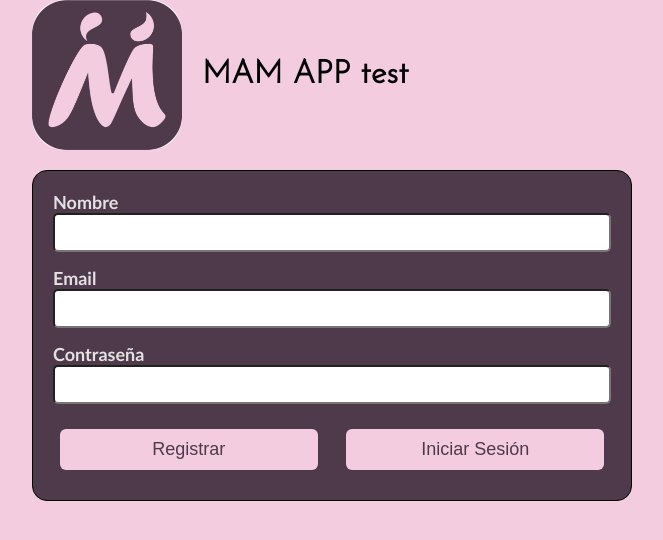
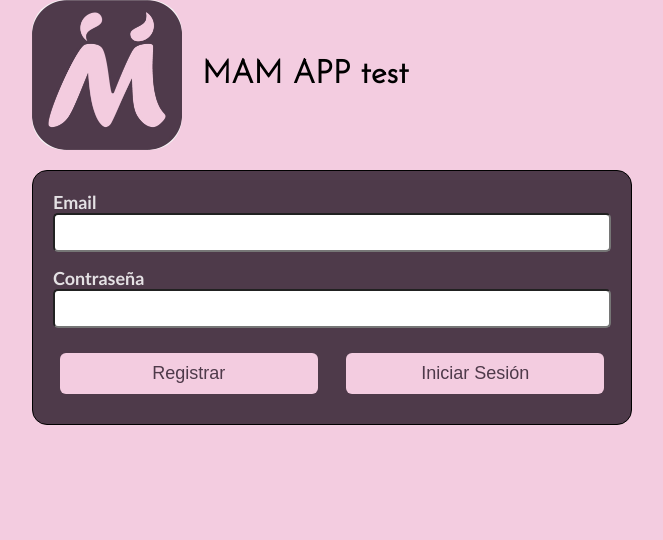
Before and after one commit to franciscopanchosalazar/mamApp, a Flask app: page / in a window 1280 px wide. Shown: the part 20-560 px from the top of the page, without its empty margins (308-971 px from the left). Run offline with Flask 3, Linux system fonts and the light colour scheme.

Commit message:
Email y nombres unicos, registrar y modificar perfil funcionando, creacion de sesiones

```diff
--- a/main.py
+++ b/main.py
@@ -1,4 +1,4 @@
-from flask import Flask, render_template, redirect, request, url_for, session, jsonify     # Necesario para llamar a las paginas html y obtener su información
+from flask import Flask, render_template, redirect, request, url_for, session, jsonify    # Necesario para llamar a las paginas html y obtener su información
 import mysql.connector # Permite a Python hablar con las bases de datos de MySQL
 from dotenv import load_dotenv # Utilizado para traer la información privada desde el servidor a este archivo (.env)
 import os # Nos permite acceder a las variables mencionadas antes
@@ -6,6 +6,7 @@ import os # Nos permite acceder a las variables mencionadas antes
 from werkzeug.security import generate_password_hash, check_password_hash
 
 app = Flask(__name__)   # Inicializa un objeto de la clase Flask
+app.secret_key = "mi_app_key" # Crea una session key
 
 # Lee el archivo .env y hace que los valores dentro de él esten disponibles para el programa.
 
@@ -31,22 +32,24 @@ def registrar_usuario():
     cursor = db.cursor()    # Utilizado para llevar a cabo las queries de MySql
 
     if request.method == "POST":
-        nombre_usuario =  request.form["nombre"]
         email = request.form["email"]
         contraseña = request.form["contraseña"]
 
-        # Hash the password before saving
+        # Encripta la contraseña antes de guardarla
         contraseña_encriptada = generate_password_hash(contraseña)
 
         # Utilizado para probar si estamos obteniendo info de la forma de resgistro
-        print(nombre_usuario)
         print(email)
         print(contraseña)
         print(contraseña_encriptada)
 
-        sql_query = "INSERT INTO usuarios (nombre_usuario, email, contraseña_encriptada) VALUES (%s, %s, %s)"
-        cursor.execute(sql_query, (nombre_usuario, email, contraseña_encriptada))
+        sql_query = "INSERT INTO usuarios (email, contraseña_encriptada) VALUES (%s, %s);"
+        cursor.execute(sql_query, (email, contraseña_encriptada))
         db.commit()
+
+        # Obtener id para saber usuario actual.
+        session["id"] = cursor.lastrowid
+        session["email"] = email
 
         return redirect(url_for("modificar_perfil"))
 
@@ -68,6 +71,13 @@ def login():
     return render_template("login.html")
 # ------------------------------------------------------------------------------------------------------------------------------
 
+@app.route('/cerrar_sesion')
+def logout():
+    session.pop("id_usuario", None) # Remueve al usuario de la sesion si es que este existe.
+    session.pop("email", None)
+    return redirect(url_for("registrar_usuario"))
+# ------------------------------------------------------------------------------------------------------------------------------
+
 @app.route('/modificar_perfil' , methods=['GET', 'POST'])
 def modificar_perfil():
     cursor = db.cursor()    # Utilizado para llevar a cabo las queries de MySql
@@ -86,6 +96,20 @@ def modificar_perfil():
         print(comuna)
         print(descripcion)
 
+        # Obtiene la id de la sesion actual
+        id_usuario = session.get("id")
+
+        sql_query = """UPDATE usuarios SET
+        nombre_usuario = %s,
+        edad = %s,
+        signo = %s,
+        comuna= %s,
+        descripcion = %s
+        WHERE id = %s;"""
+
+        cursor.execute(sql_query, (nombre, edad, signo, comuna, descripcion, id_usuario))
+        db.commit()
+
         return redirect(url_for("perfil"))
 
     return render_template("editProfile.html")
--- a/schema.sql
+++ b/schema.sql
@@ -3,8 +3,8 @@ USE mamApp;
 
 CREATE TABLE usuarios(
     id INT AUTO_INCREMENT PRIMARY KEY,
-    nombre_usuario VARCHAR(100) NOT NULL,
-    email VARCHAR(100) NOT NULL,
+    nombre_usuario VARCHAR(100) UNIQUE,
+    email VARCHAR(100) NOT NULL UNIQUE,
     edad VARCHAR(100),
     signo VARCHAR(100),
     comuna VARCHAR(100),
--- a/templates/editProfile.html
+++ b/templates/editProfile.html
@@ -75,6 +75,11 @@
             <div class="campo">
                 <button type="reset" class="botones">Borrar</button>
             </div>
+
+            <!-- PARA PRUEBAS -->
+            <div class="campo">
+                <button type="button" class="botones"><a href="{{ url_for('logout') }}">Cerrar sesion</a></button>
+            </div>
         </div>
     </form>
 </div>
--- a/templates/register.html
+++ b/templates/register.html
@@ -18,17 +18,11 @@
 
             <!-- Primera fila -->
             <div class="campoCompleto">
-                <label for="nombre">Nombre</label> <!-- for conecta label con input con la id que lleva el mismo nombre -->
-                <input type="text" name="nombre" id="nombre" required> <!-- name es enviado cuando la forma es enviada -->
-            </div>
-
-            <!-- Segunda fila -->
-            <div class="campoCompleto">
                 <label for="email">Email</label>
                 <input type="email" name="email" id="email" required>
             </div>
 
-            <!-- Tercera fila -->
+            <!-- Segunda fila -->
             <div class="campoCompleto">
                 <label for="contraseña">Contraseña</label>
                 <input type="password" name="contraseña" id="contraseña" required>
```
